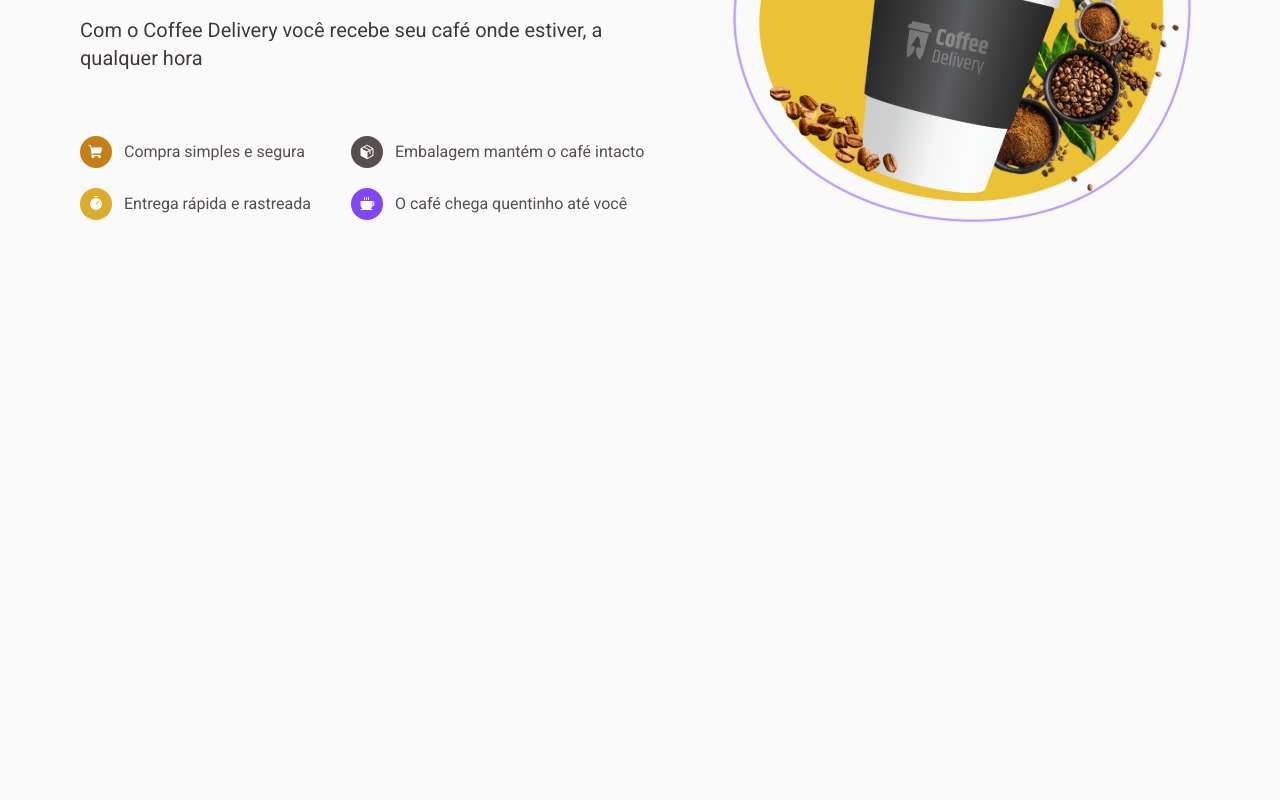
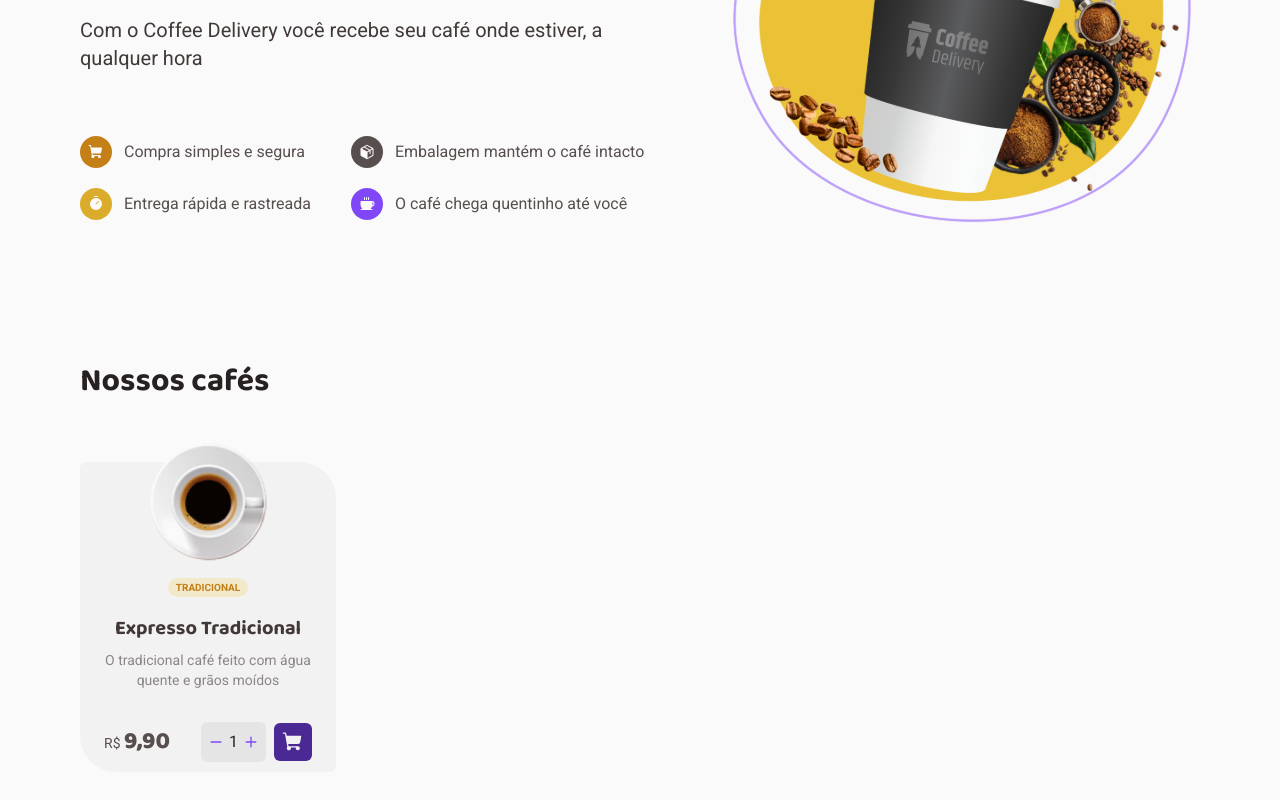
Before and after one commit to Gian-Lucas/coffee-delivery, a React (Vite) app: page / in a window 1280 px wide. Shown: the part 314-1114 px from the top of the page. Before the commit the page ends 800 px from the top, so only its background shows below. Built offline with nearby package versions, Linux system fonts and the light colour scheme.

Commit message:
home layout finished

```diff
--- a/src/pages/Home.tsx
+++ b/src/pages/Home.tsx
@@ -1,18 +1,27 @@
-import { Coffee, Package, ShoppingCart, Timer } from "phosphor-react";
+import {
+  Coffee,
+  Minus,
+  Package,
+  Plus,
+  ShoppingCart,
+  Timer,
+} from "phosphor-react";
 import cupOfCoffee from "../assets/cup-coffee.svg";
+import coffee from "../assets/coffee.svg";
 import { ItemWithText } from "../components/ItemWithText";
 
 export function Home() {
   return (
-    <section className="flex gap-14 items-center mx-auto mt-20 max-w-[1120px]">
+    <div className="flex flex-col gap-32 mx-auto mt-20 max-w-[1120px]">
+      <section className="flex gap-14 items-center">
         <div className="flex flex-col gap-16">
           <div>
             <h1 className="text-5xl font-header font-extrabold text-base-title leading-tight">
               Encontre o café perfeito <br /> para qualquer hora do dia
             </h1>
             <span className="text-base-subtitle text-xl mt-4 block">
-            Com o Coffee Delivery você recebe seu café onde estiver, a qualquer
-            hora
+              Com o Coffee Delivery você recebe seu café onde estiver, a
+              qualquer hora
             </span>
           </div>
           <div className="flex gap-10">
@@ -45,5 +54,55 @@ export function Home() {
 
         <img src={cupOfCoffee} alt="" />
       </section>
+
+      <main>
+        <h1 className="font-header text-base-title text-[2rem]">
+          Nossos cafés
+        </h1>
+
+        <div className="my-14 flex flex-wrap gap-x-8 gap-y-10">
+          <div className="w-64 h-[19.375rem] bg-base-card text-center rounded-tl-md rounded-br-md rounded-tr-[2.25rem] rounded-bl-[2.25rem]">
+            <img src={coffee} alt="" className="mx-auto -mt-5" />
+            <div className="mt-3 ">
+              <span className="py-1 px-2 bg-yellow-light text-yellow-dark rounded-[100px] font-bold text-[.625rem]">
+                TRADICIONAL
+              </span>
+            </div>
+
+            <h1 className="mt-4 font-header text-xl text-base-subtitle">
+              Expresso Tradicional
+            </h1>
+
+            <p className="mt-2 mx-5 text-base-label text-sm">
+              O tradicional café feito com água quente e grãos moídos
+            </p>
+
+            <div className="mt-8 mx-6 mb-5 flex items-center justify-between">
+              <div className="text-base-text">
+                <span className="text-sm">R$ </span>
+                <strong className="font-extrabold font-header text-2xl leading-8">
+                  9,90
+                </strong>
+              </div>
+              <div className="flex items-center gap-2">
+                <div className="flex justify-center items-center text-purple bg-base-button         p-2 gap-1.5 rounded-md">
+                  <Minus size={14} weight="bold" />
+                  <span className="text-base-title">1</span>
+                  <Plus size={14} weight="bold" />
+                </div>
+                <div>
+                  <button
+                    className="bg-purple-dark p-2 rounded-md text-base-card"
+                    title="Go to shopping cart"
+                  >
+                    <ShoppingCart size={22} weight="fill" />
+                  </button>
+                </div>
+              </div>
+            </div>
+          </div>
+        </div>
+      </main>
+    </div>
   );
 }
```
Also changed, not shown: src/assets/coffee.svg (added). Lines whose indentation alone changed are shown as unchanged.
